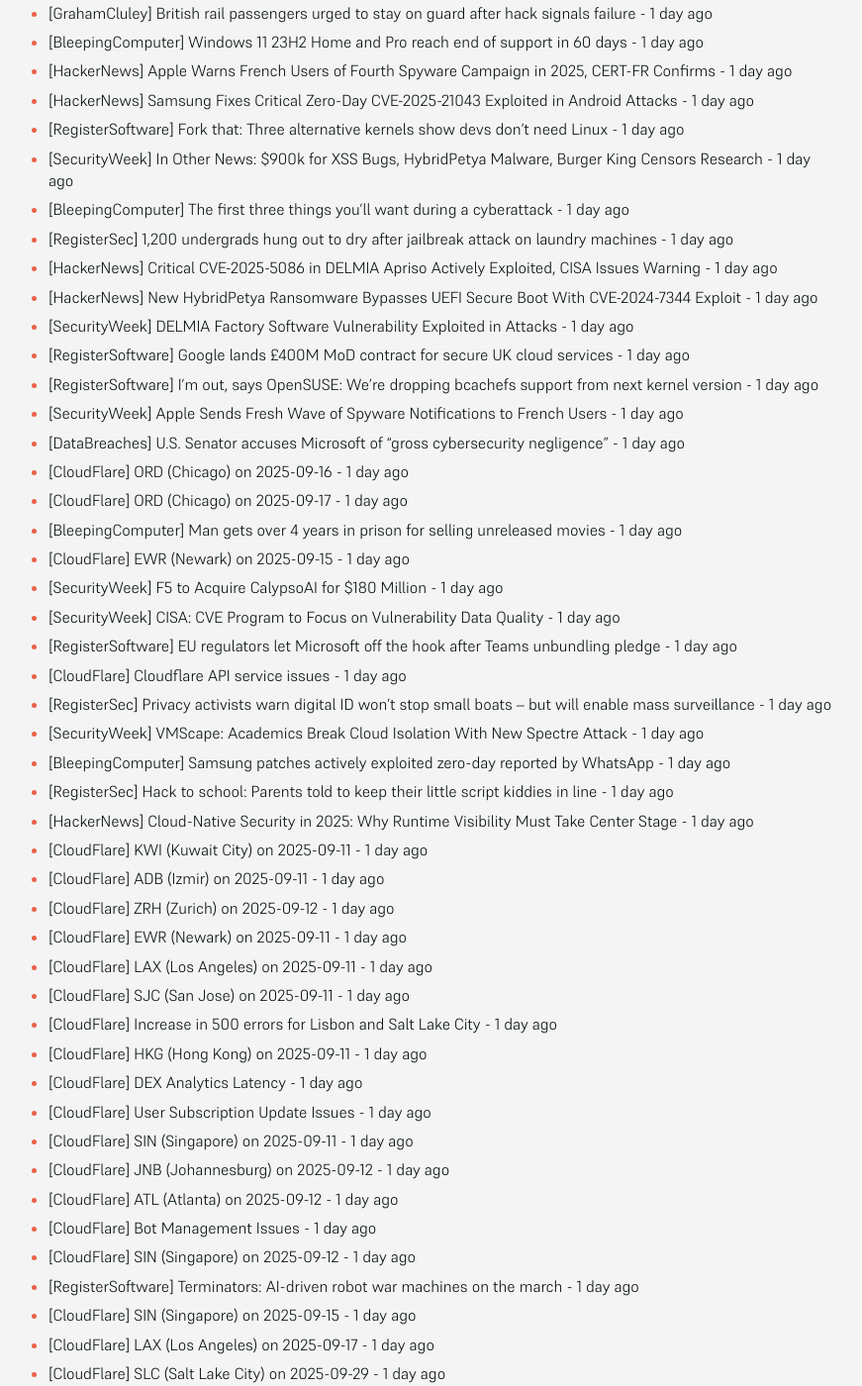
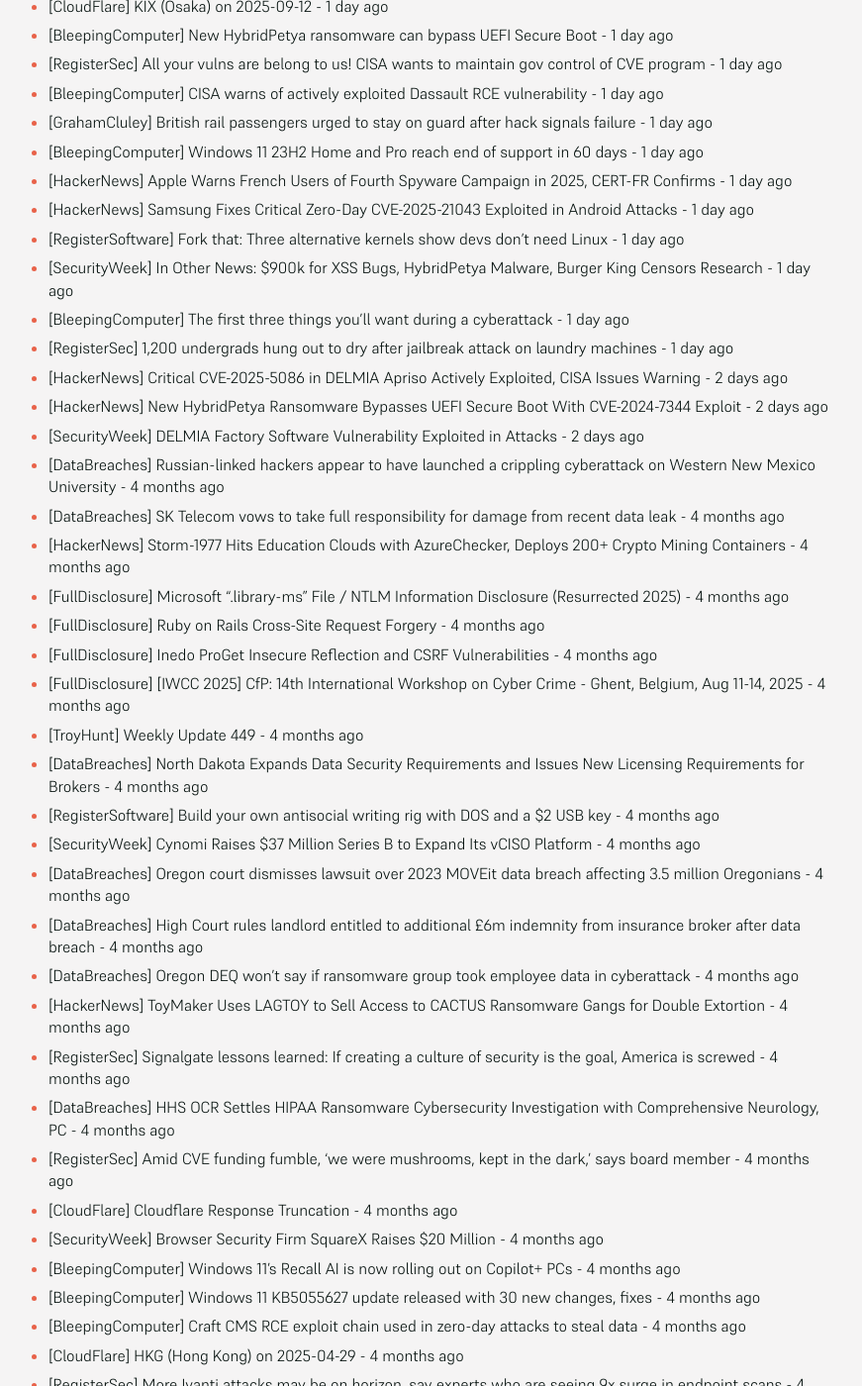
Before and after one commit to SecOpsNews/news, a Jekyll site: the page built from index.md, in a window 1280 px wide and 1400 px high, scrolled down 1332 px. Shown: the whole window at 99% size, without its empty margins (215-1086 px from the left). Built offline with Jekyll 4.4.1, drawn with Linux system fonts in a browser that asks for light colours; some of the changed text lies outside the part shown.

Commit message:
New Feed

```diff
--- a/index.md
+++ b/index.md
@@ -50,51 +53,9 @@ description: Latest Updates
 - [SecurityWeek] In Other News: $900k for XSS Bugs, HybridPetya Malware, Burger King Censors Research - 1 day ago
 - [BleepingComputer] The first three things you’ll want during a cyberattack - 1 day ago
 - [RegisterSec] 1,200 undergrads hung out to dry after jailbreak attack on laundry machines - 1 day ago
-- [HackerNews] Critical CVE-2025-5086 in DELMIA Apriso Actively Exploited, CISA Issues Warning - 1 day ago
-- [HackerNews] New HybridPetya Ransomware Bypasses UEFI Secure Boot With CVE-2024-7344 Exploit - 1 day ago
-- [SecurityWeek] DELMIA Factory Software Vulnerability Exploited in Attacks - 1 day ago
-- [RegisterSoftware] Google lands £400M MoD contract for secure UK cloud services - 1 day ago
-- [RegisterSoftware] I'm out, says OpenSUSE: We're dropping bcachefs support from next kernel version - 1 day ago
-- [SecurityWeek] Apple Sends Fresh Wave of Spyware Notifications to French Users - 1 day ago
-- [DataBreaches] U.S. Senator accuses Microsoft of “gross cybersecurity negligence” - 1 day ago
-- [CloudFlare] ORD (Chicago) on 2025-09-16 - 1 day ago
-- [CloudFlare] ORD (Chicago) on 2025-09-17 - 1 day ago
-- [BleepingComputer] Man gets over 4 years in prison for selling unreleased movies - 1 day ago
-- [CloudFlare] EWR (Newark) on 2025-09-15 - 1 day ago
-- [SecurityWeek] F5 to Acquire CalypsoAI for $180 Million - 1 day ago
-- [SecurityWeek] CISA: CVE Program to Focus on Vulnerability Data Quality - 1 day ago
-- [RegisterSoftware] EU regulators let Microsoft off the hook after Teams unbundling pledge - 1 day ago
-- [CloudFlare] Cloudflare API service issues - 1 day ago
-- [RegisterSec] Privacy activists warn digital ID won’t stop small boats – but will enable mass surveillance - 1 day ago
-- [SecurityWeek] VMScape: Academics Break Cloud Isolation With New Spectre Attack - 1 day ago
-- [BleepingComputer] Samsung patches actively exploited zero-day reported by WhatsApp - 1 day ago
-- [RegisterSec] Hack to school: Parents told to keep their little script kiddies in line - 1 day ago
-- [HackerNews] Cloud-Native Security in 2025: Why Runtime Visibility Must Take Center Stage - 1 day ago
-- [CloudFlare] KWI (Kuwait City) on 2025-09-11 - 1 day ago
-- [CloudFlare] ADB (Izmir) on 2025-09-11 - 1 day ago
-- [CloudFlare] ZRH (Zurich) on 2025-09-12 - 1 day ago
-- [CloudFlare] EWR (Newark) on 2025-09-11 - 1 day ago
-- [CloudFlare] LAX (Los Angeles) on 2025-09-11 - 1 day ago
-- [CloudFlare] SJC (San Jose) on 2025-09-11 - 1 day ago
-- [CloudFlare] Increase in 500 errors for Lisbon and Salt Lake City - 1 day ago
-- [CloudFlare] HKG (Hong Kong) on 2025-09-11 - 1 day ago
-- [CloudFlare] DEX Analytics Latency - 1 day ago
-- [CloudFlare] User Subscription Update Issues - 1 day ago
-- [CloudFlare] SIN (Singapore) on 2025-09-11 - 1 day ago
-- [CloudFlare] JNB (Johannesburg) on 2025-09-12 - 1 day ago
-- [CloudFlare] ATL (Atlanta) on 2025-09-12 - 1 day ago
-- [CloudFlare] Bot Management Issues - 1 day ago
-- [CloudFlare] SIN (Singapore) on 2025-09-12 - 1 day ago
-- [RegisterSoftware] Terminators: AI-driven robot war machines on the march - 1 day ago
-- [CloudFlare] SIN (Singapore) on 2025-09-15 - 1 day ago
-- [CloudFlare] LAX (Los Angeles) on 2025-09-17 - 1 day ago
-- [CloudFlare] SLC (Salt Lake City) on 2025-09-29 - 1 day ago
-- [CloudFlare] IAD (Ashburn) on 2025-10-15 - 1 day ago
-- [SecurityWeek] Payment System Vendor Took Year+ to Patch Infinite Card Top-Up Hack: Security Firm - 1 day ago
-- [BleepingComputer] Microsoft fixes Exchange Online outage affecting users worldwide - 1 day ago
-- [RegisterSoftware] Neo4j's property sharding' promises to overcome scalability struggle - 1 day ago
-- [RegisterSec] Huntress's 'hilarious' attacker surveillance splits infosec community - 1 day ago
-- [RegisterSoftware] ‘IT manager’ needed tech support because they had never heard of a command line - 2 days ago
+- [HackerNews] Critical CVE-2025-5086 in DELMIA Apriso Actively Exploited, CISA Issues Warning - 2 days ago
+- [HackerNews] New HybridPetya Ransomware Bypasses UEFI Secure Boot With CVE-2024-7344 Exploit - 2 days ago
+- [SecurityWeek] DELMIA Factory Software Vulnerability Exploited in Attacks - 2 days ago
 - [DataBreaches] Russian-linked hackers appear to have launched a crippling cyberattack on Western New Mexico University - 4 months ago
 - [DataBreaches] SK Telecom vows to take full responsibility for damage from recent data leak - 4 months ago
 - [HackerNews] Storm-1977 Hits Education Clouds with AzureChecker, Deploys 200+ Crypto Mining Containers - 4 months ago
```
Also changed, not shown: other parts of index.md (+10 -7 lines).
